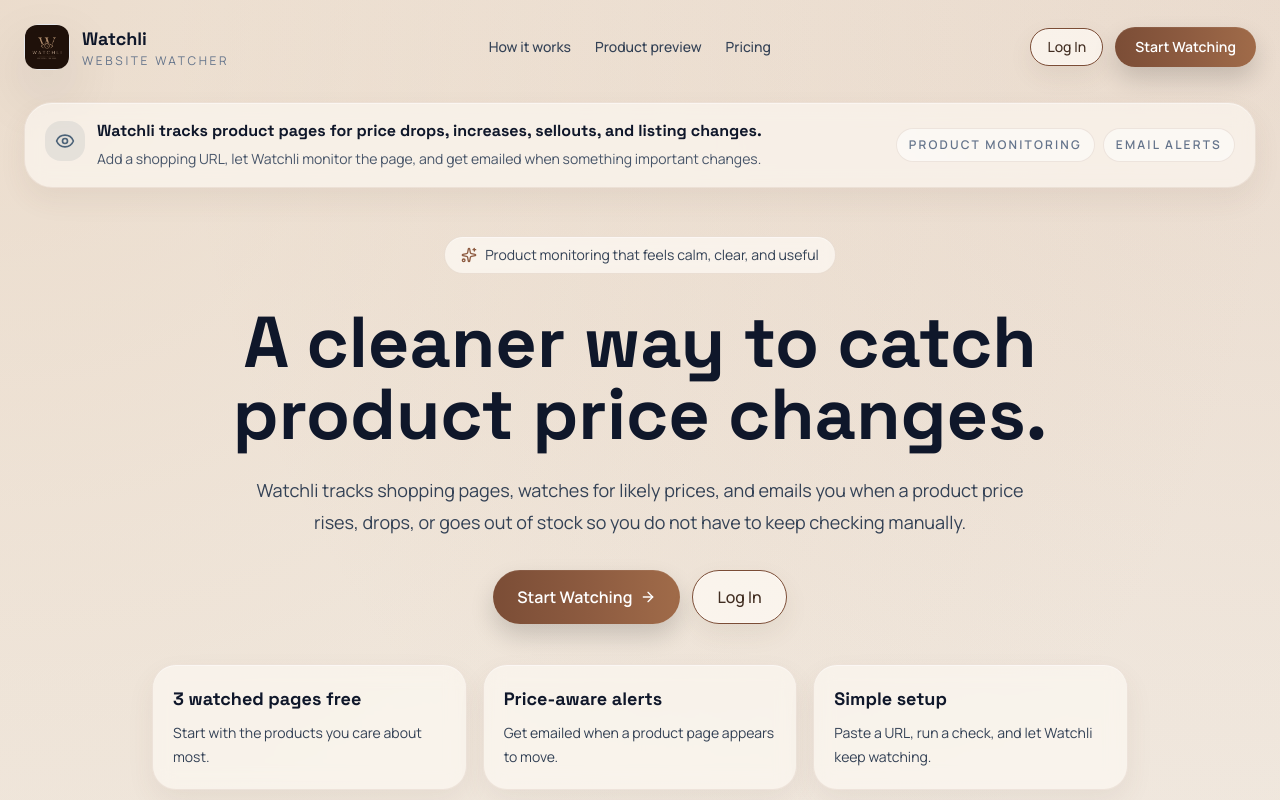
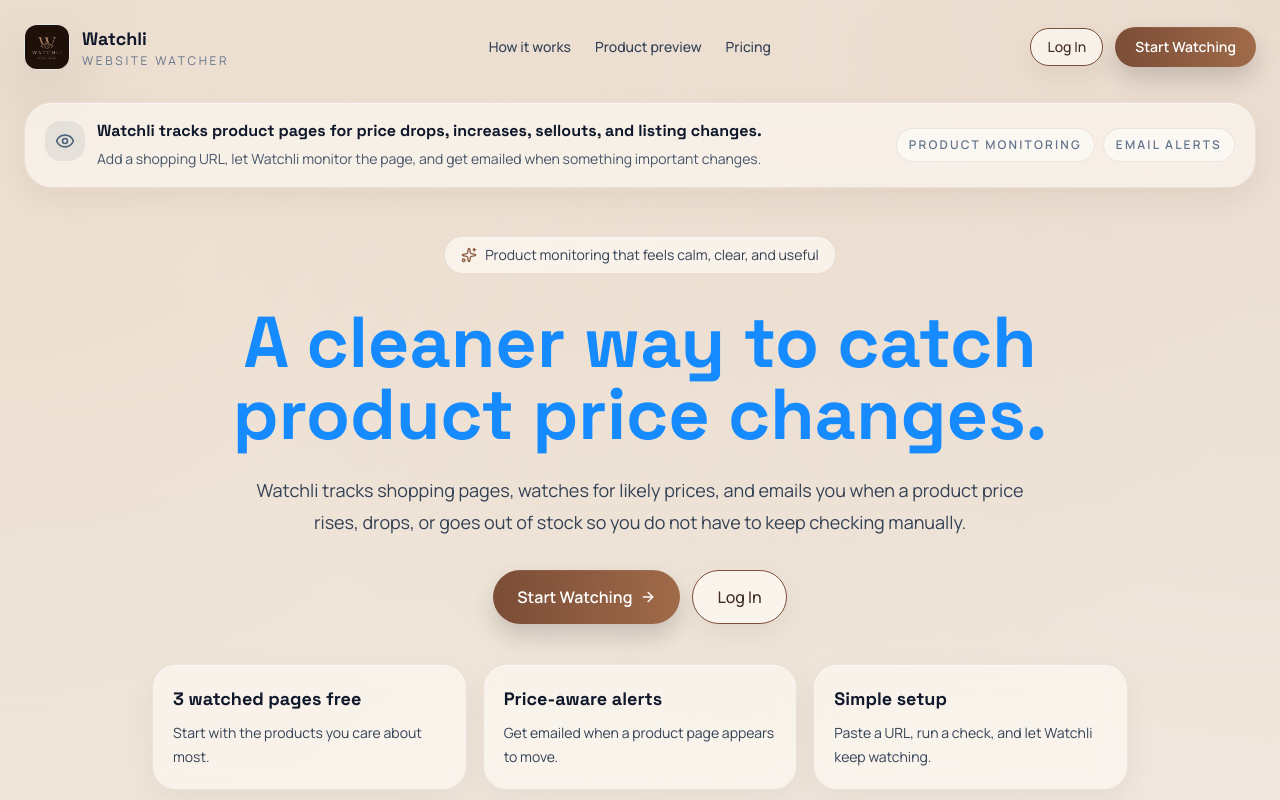
Before and after one commit to aanyaofcc/Watchli, a React (Vite) app in the folder frontend/: page / in a window 1280 px wide. Shown: the top 800 px of the page. Built offline with nearby package versions, Linux system fonts and the light colour scheme; no server answers.

Commit message:
Make homepage heading bright blue

```diff
--- a/frontend/src/pages/LandingPagePro.jsx
+++ b/frontend/src/pages/LandingPagePro.jsx
@@ -209,7 +209,7 @@ export function LandingPagePro() {
             Product monitoring that feels calm, clear, and useful
           </div>
 
-          <h1 className="display-font mt-8 text-5xl font-bold leading-[0.95] tracking-tight text-slate-900 sm:text-6xl lg:text-7xl">
+          <h1 className="display-font mt-8 text-5xl font-bold leading-[0.95] tracking-tight text-[#168BFF] sm:text-6xl lg:text-7xl">
             A cleaner way to catch product price changes.
           </h1>
 
```
Also changed, not shown: frontend/index.html (line endings or trailing spaces), 2 other files (tests, documents, lock files or other folders).
